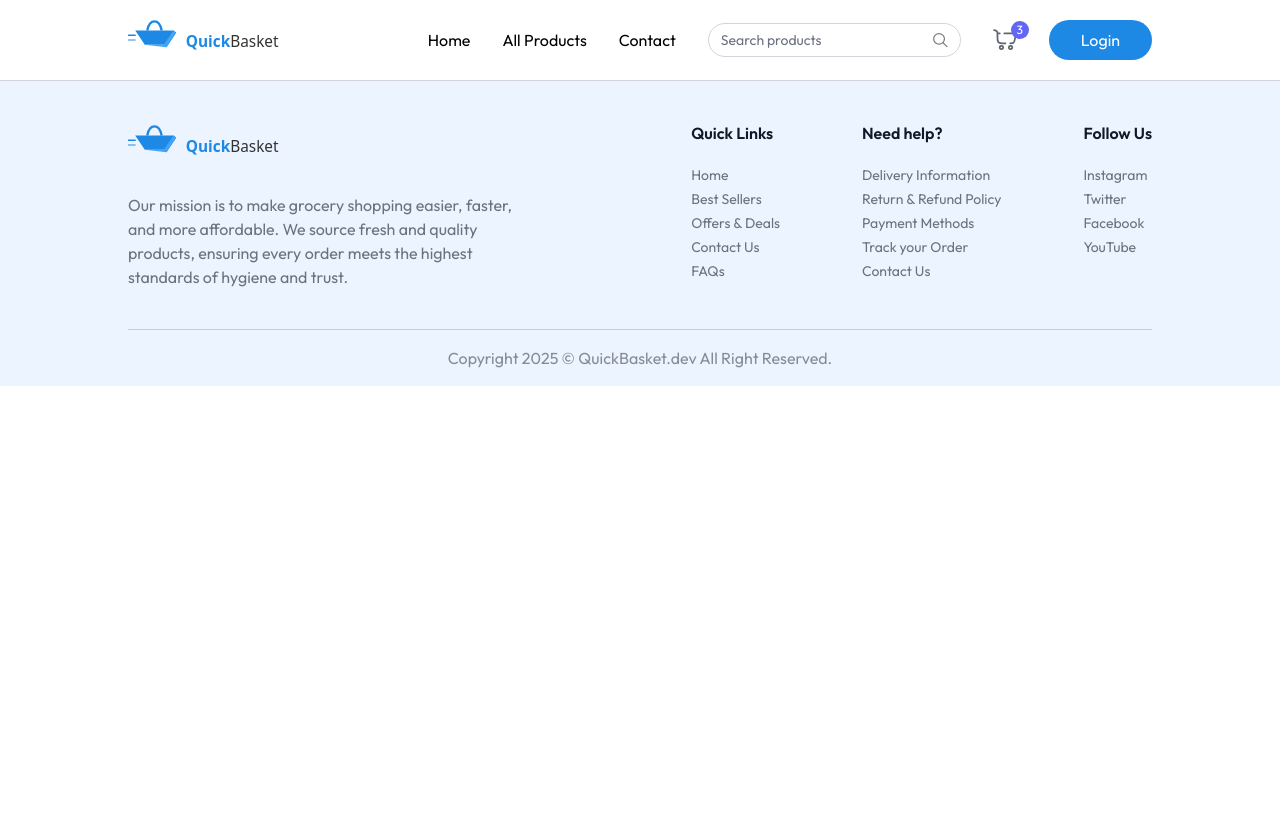
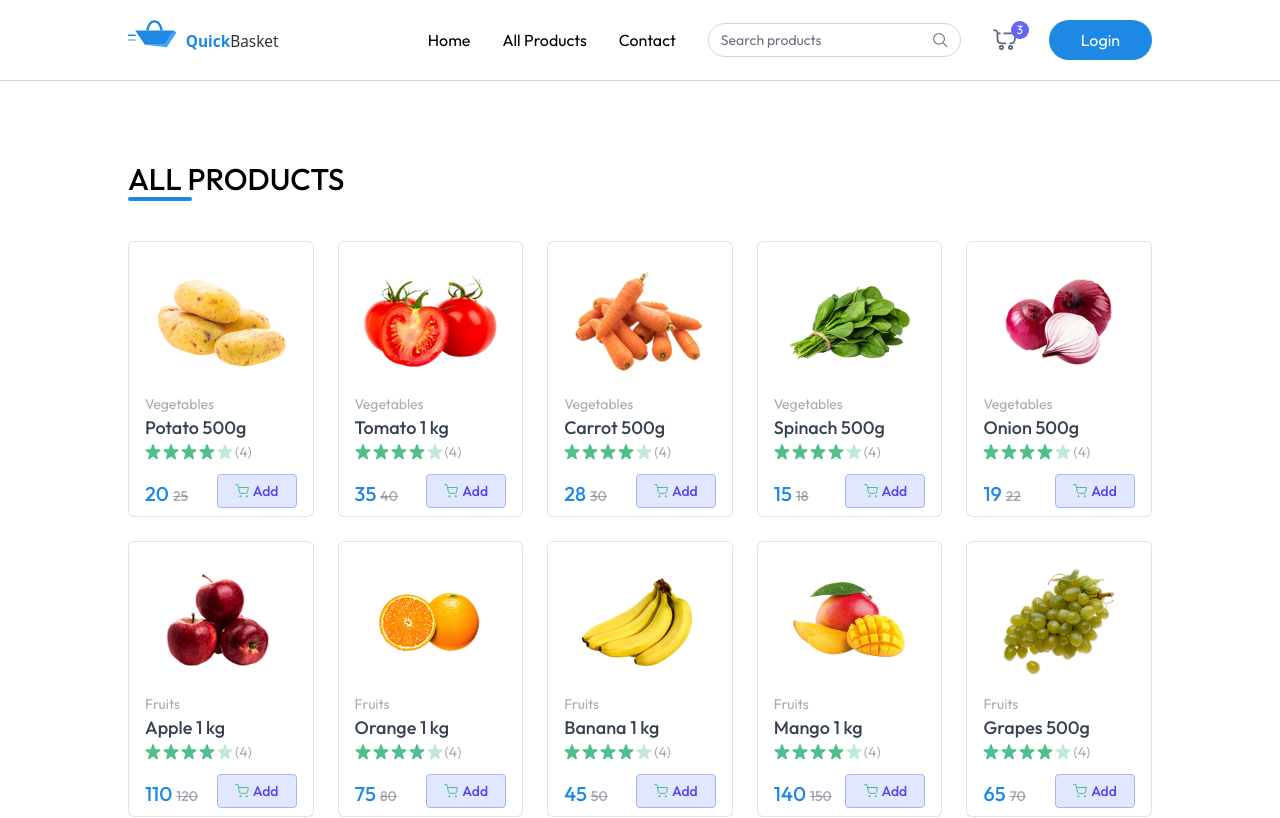
Before and after one commit to Ravi-Katiyar04/QuickBasket, a React (Vite) app in the folder frontend/: page /products in a window 1280 px wide. Shown: the top 818 px of the page. Built offline with nearby package versions, Linux system fonts and the light colour scheme.

Commit message:
all Product page done

```diff
--- a/frontend/src/App.jsx
+++ b/frontend/src/App.jsx
@@ -6,6 +6,7 @@ import Footer from "./components/Footer"
 import {Toaster} from 'react-hot-toast'
 import { useAppCOntext } from "./context/AppContext"
 import Login from "./components/Login"
+import AllProduct from "./pages/AllProduct"
 
 const App = () => {
 
@@ -24,13 +25,8 @@ const App = () => {
       <div className={`${isSellerPath ? "" : " px-6 md:px-16 lg:px-24 xl:px-32"}`}>
         <Routes>
           <Route path="/" element={<Home />} />
-          {/* <Route path="/products" element={<div>Products</div>} />
-          <Route path="/contact" element={<div>Contact</div>} />
-          <Route path="/cart" element={<div>Cart</div>} />
-          <Route path="/my-order" element={<div>My Orders</div>} />
-          <Route path="/seller" element={<div>Seller</div>} />
-          <Route path="/seller/products" element={<div>Seller Products</div>} />
-          <Route path="/seller/orders" element={<div>Seller Orders</div>} /> */}
+          <Route path="/products" element={<AllProduct />} />
+
         </Routes>
       </div>
 
--- a/frontend/src/context/AppContext.jsx
+++ b/frontend/src/context/AppContext.jsx
@@ -17,6 +17,7 @@ export const AppContextProvider = ({ children }) => {
     const [products, setProducts] = useState([])
 
     const [cartItems, setCartItems] = useState({})
+    const [searchQuery, setSearchQuery] = useState({})
 
     const fetchProducts = async () => {
         setProducts(dummyProducts);
@@ -73,7 +74,9 @@ export const AppContextProvider = ({ children }) => {
         addToCard,
         updateCardItems,
         removeFromCart,
-        cartItems
+        cartItems,
+        searchQuery,
+        setSearchQuery,
     };
 
     return (
--- /dev/null
+++ b/frontend/src/pages/AllProduct.jsx
@@ -0,0 +1,33 @@
+
+import ProductCard from '../components/ProductCard'
+import { useAppCOntext } from '../context/AppContext'
+import { useState, useEffect } from 'react'
+const AllProduct = () => {
+    const { products,searchQuery } = useAppCOntext();
+    const [filteredProducts, setFilteredProducts] = useState([])
+
+    useEffect(() => {
+        if(searchQuery.lenthth > 0){
+            // Filter products based on search query{
+            const filtered = products.filter(product => product.name.toLowerCase().includes(searchQuery.toLowerCase()))
+            setFilteredProducts(filtered)
+        }
+        else {
+            setFilteredProducts(products)
+        }
+    }, [searchQuery, products])
+
+    return (
+        <div className='my-20'>
+            <h2 className='text-2xl lg:text-3xl font-medium  uppercase'>All Products</h2>
+            <div className='w-16 h-1 bg-primary rounded-full mb-10'></div>
+            <div className='grid grid-cols-2 gap-3 sm:grid-cols-3 sm:gap-4 md:grid-cols-4 md:gap-5 lg:grid-cols-5 lg:gap-6 mt-6'>
+                {filteredProducts.filter((product) => product.inStock).map((product, index) => (
+                    <ProductCard key={index} product={product} />
+                ))}
+            </div>
+        </div>
+    )
+}
+
+export default AllProduct
```
